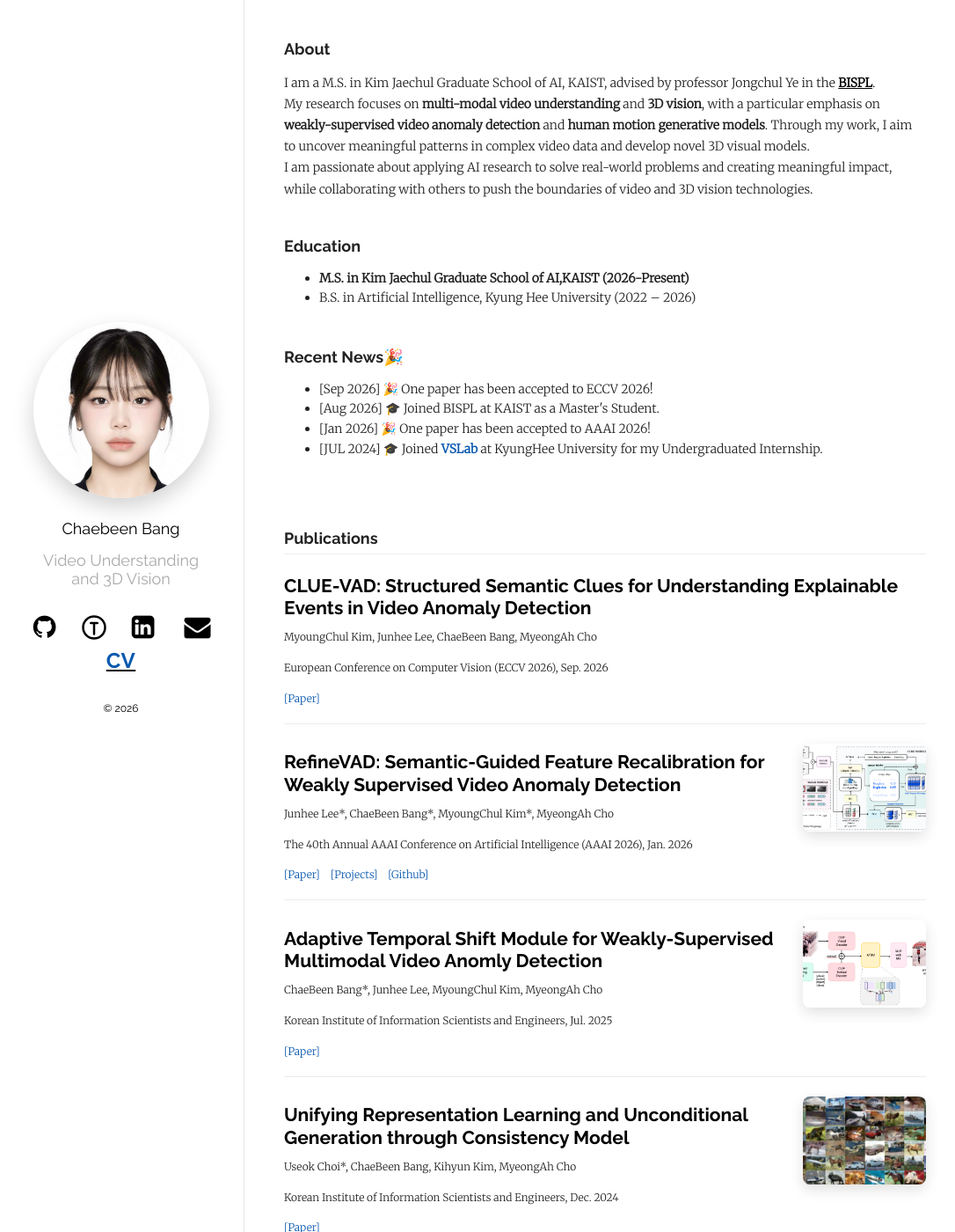
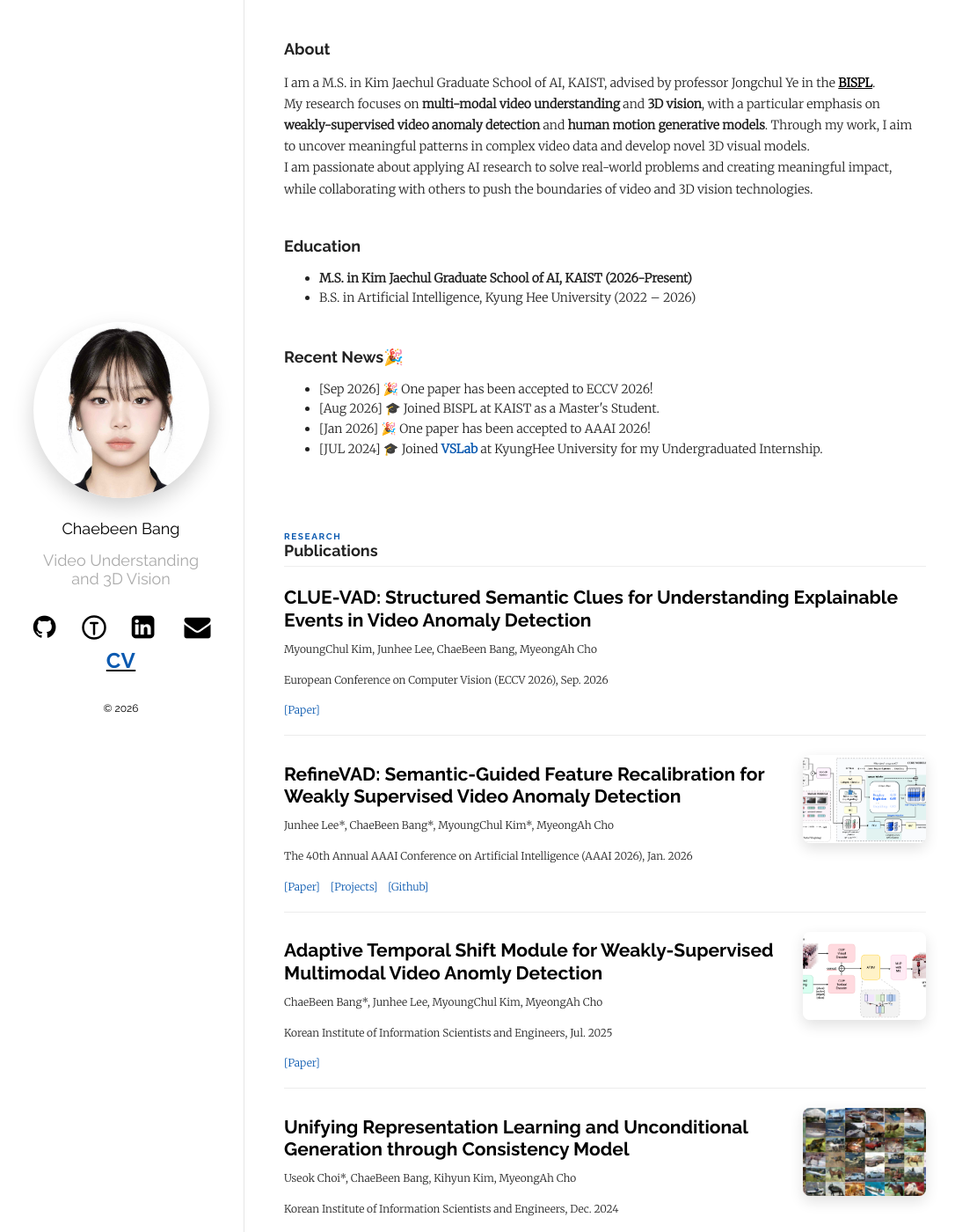
Before and after one commit to coqls1229/coqls1229.github.io, a Jekyll site: the page built from index.markdown, in a window 1280 px wide and 1400 px high. Shown: the whole window at 88% size, without its empty margins (92-1178 px from the left). Built offline with Jekyll 4.4.1, drawn with Linux system fonts in a browser that asks for light colours.

Commit message:
updated the organization

```diff
--- a/_layouts/home.html
+++ b/_layouts/home.html
@@ -22,7 +22,10 @@ layout: default
 
   <ul class="posts publications">
     <li class="section-labelgroup">
-      <h1 class="section-label">Publications</h1>
+      <div class="section-heading-copy">
+        <span class="career-kicker">Research</span>
+        <h1 class="section-label">Publications</h1>
+      </div>
     </li>
 
     {%- if site.data.publications and site.data.publications.size > 0 -%}
@@ -84,7 +87,10 @@ layout: default
   {%- if site.posts.size > 0 -%}
   <ul class="posts">
     <li class="posts-labelgroup" id="posts-labelgroup">
-      <h1 id="posts-label">Projects</h1>
+      <div class="section-heading-copy">
+        <span class="career-kicker">Selected Work</span>
+        <h1 id="posts-label">Projects</h1>
+      </div>
       {% if site.plainwhite.search %}
       <div class="search-container">
         <div class="search-section">
@@ -100,7 +106,7 @@ layout: default
     {%- for post in projects -%}
       <li>
         {%- assign date_format = site.plainwhite.date_format | default: "%b %-d, %Y" -%}
-        <div class="post-card">
+        <div class="post-card project-card">
           <div class="post-card-main">
             <a class="post-link" href="{{ post.url | relative_url }}">
               <h2 class="post-title">{{ post.title | escape }}</h2>
--- a/_sass/plain.scss
+++ b/_sass/plain.scss
@@ -297,6 +297,11 @@ main {
   min-width: 0;
 }
 
+.project-card {
+  flex-direction: row-reverse;
+  gap: 22px;
+}
+
 .post-thumb {
   flex: 0 0 140px;
   width: 140px;
@@ -316,6 +321,9 @@ main {
 @media screen and (max-width: $mobileW) {
   .post-card {
     flex-direction: column;
+  }
+  .project-card {
+    flex-direction: column-reverse;
   }
   .post-thumb {
     width: 100%;
@@ -343,6 +351,15 @@ main {
     margin-top: 0;
   }
 }
+
+.posts.publications {
+  margin-bottom: 82px;
+
+  @media screen and (max-width: $mobileW) {
+    margin-bottom: 64px;
+  }
+}
+
 .post-container {
   padding-left: 30px;
 }
@@ -374,7 +391,7 @@ main {
 .posts-labelgroup {
   margin: 0 0 0.67em 0;
   display: flex;
-  align-items: baseline;
+  align-items: flex-end;
   border-bottom: 1px solid #eee;
 }
 
@@ -398,8 +415,19 @@ main {
 .section-labelgroup {
   margin: 0 0 0.67em 0;
   display: flex;
-  align-items: baseline;
+  align-items: flex-end;
   border-bottom: 1px solid #eee;
+}
+
+.section-heading-copy {
+  display: flex;
+  flex-direction: column;
+  padding: 8px 0 9px;
+
+  #posts-label,
+  .section-label {
+    padding: 2px 0 0;
+  }
 }
 
 .pub-links {
@@ -414,6 +442,15 @@ main {
 .pub-links a:hover {
   border-bottom: 0.5px solid $linkColor;
 }
+
+.career-kicker {
+  color: $linkColor;
+  font-size: 10px;
+  font-weight: 700;
+  letter-spacing: 0.16em;
+  text-transform: uppercase;
+}
+
 table {
   th, td {
     padding: 8px 13px;
--- a/index.markdown
+++ b/index.markdown
@@ -17,7 +17,7 @@ I am passionate about applying AI research to solve real-world problems and crea
 <div class="section-gap"></div>
 
 ## Education
-- **M.S. in Kim Jaechul Graduate School of AI,KAIST (2026-Present)**
+- **M.S. in Kim Jaechul Graduate School of AI, KAIST (2026-Present)**
 - B.S. in Artificial Intelligence, Kyung Hee University (2022 – 2026)
 
 </div>
```
Also changed, not shown: 3 other files.
